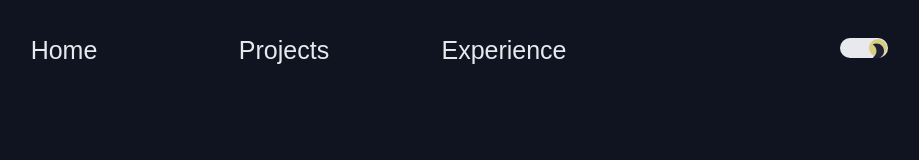
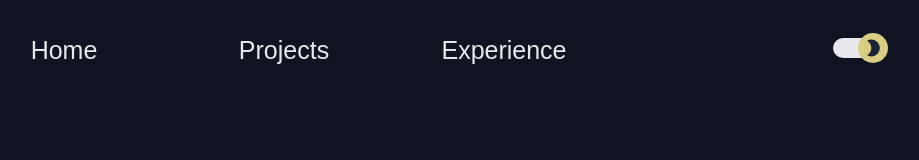
Before and after one commit to hkdjyu/hkdjyu.github.io, a React (Create React App) app: page / in a window 1280 px wide. Shown: the top 160 px of the page, without its empty margins (356-1275 px from the left). Built offline with nearby package versions, Linux system fonts and the light colour scheme.

Commit message:
fix dark mode button bug

```diff
--- a/src/Components/DarkMode.js
+++ b/src/Components/DarkMode.js
@@ -25,22 +25,23 @@ const DarkMode = () => {
         <div className='dark_mode'>
             <Switch
                 className='darkModeSwitch'
+                checked={currentMode === "dark"}
                 onChange={toggleTheme}
-                checked={currentMode === "dark"}
                 offColor="#1c2135"
+                onColor="#e7e9ee"
                 offHandleColor="#d8cd80"
-                onColor="#e7e9ee"
                 onHandleColor="#d8cd80"
+                handleDiameter={30}
                 checkedIcon={false}
                 uncheckedIcon={false}
-                height={20}
-                width={48}
+                uncheckedHandleIcon={
+                    <div className="lightModeIcon"><LightIcon /></div>
+                }
                 checkedHandleIcon={
                     <div className="darkModeIcon"><DarkIcon /></div>
                 }
-                uncheckedHandleIcon={
-                    <div className="lightModeIcon"><LightIcon /></div>
-                }
+                height={20}
+                width={50}
             />
         </div>
     );
--- a/src/Styles/DarkMode.css
+++ b/src/Styles/DarkMode.css
@@ -1,3 +1,8 @@
+.darkMode{
+    display: flex;
+    align-items: center;
+    justify-content: center;
+}
 .darkModeSwitch {
     margin-top: 0px;
     margin-left: 10px;
@@ -5,21 +10,21 @@
 }
 
 .darkModeIcon {
-    transform: scale(0.75);
+    transform: translate(0px, 3px) scale(0.85);
     display: flex;
     align-items: center;
     justify-content: center;
     color: var(--body_background);
-    transition: 0.2s ease-in-out;
+
 }
 
 .lightModeIcon {
-    transform: scale(0.75);
+    transform: translate(-0.1px, 3px) scale(0.85);
     display: flex;
     align-items: center;
     justify-content: center;
     color: var(--color);
-    transition: 0.2s ease-in-out;
+
 }
 
 /*
```
